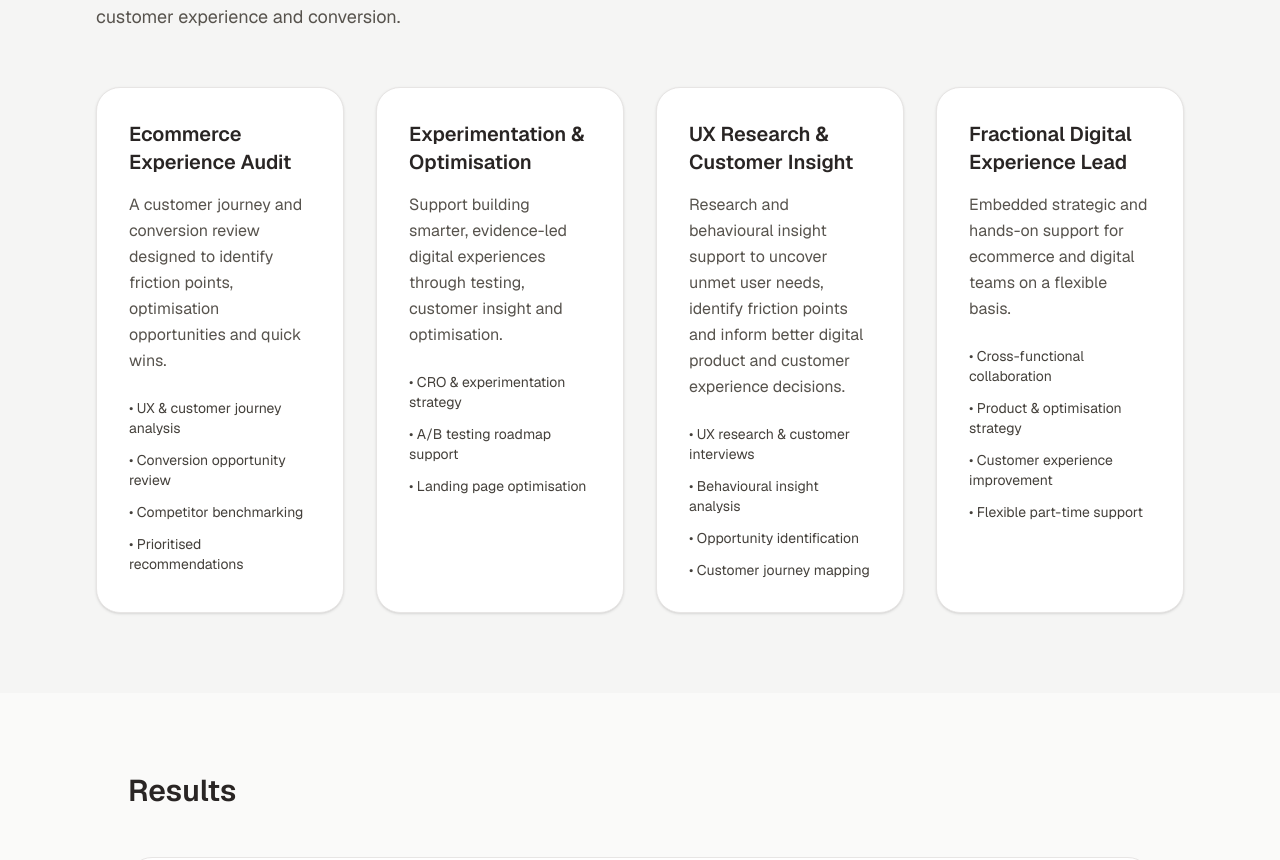
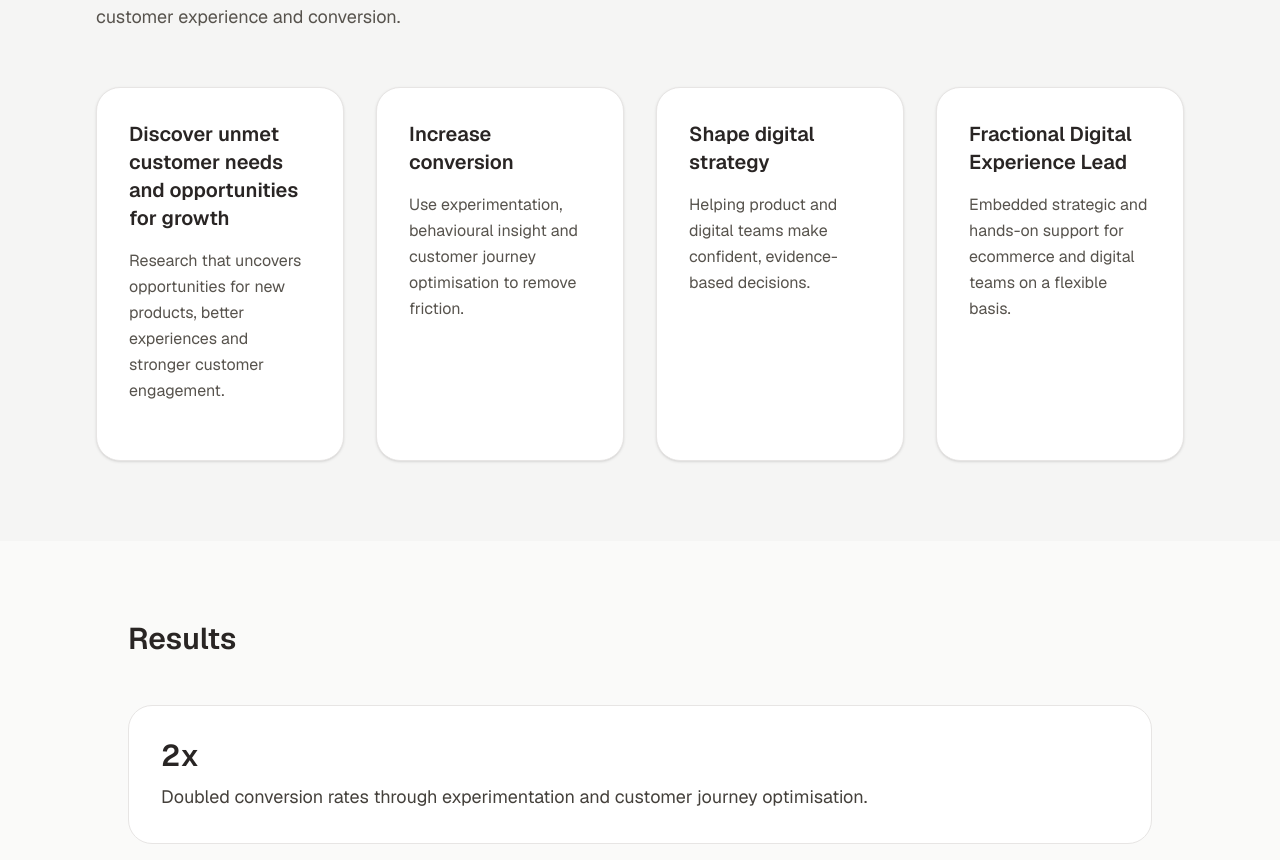
Before and after one commit to charaldred16-lab/charlotte-consulting-site, a Next.js app: page / in a window 1280 px wide. Shown: the part 1547-2407 px from the top of the page. Built offline with nearby package versions, Linux system fonts and the light colour scheme.

Commit message:
services edit

```diff
--- a/app/page.tsx
+++ b/app/page.tsx
@@ -76,52 +76,29 @@ export default function CharlotteConsultingSite() {
           <div className="grid gap-8 md:grid-cols-2 lg:grid-cols-4">
             <div className="rounded-3xl border border-stone-200 bg-white p-8 shadow-sm">
               <h3 className="mb-4 text-xl font-semibold">
-                Ecommerce Experience Audit
+                Discover unmet customer needs and opportunities for growth
               </h3>
 
               <p className="mb-6 leading-relaxed text-stone-600">
-                A customer journey and conversion review designed to identify friction points, optimisation opportunities and quick wins.
-              </p>
-
-              <ul className="space-y-3 text-sm text-stone-700">
-                <li>• UX & customer journey analysis</li>
-                <li>• Conversion opportunity review</li>
-                <li>• Competitor benchmarking</li>
-                <li>• Prioritised recommendations</li>
-              </ul>
+                Research that uncovers opportunities for new products, better experiences and stronger customer engagement.</p>
             </div>
 
             <div className="rounded-3xl border border-stone-200 bg-white p-8 shadow-sm">
               <h3 className="mb-4 text-xl font-semibold">
-                Experimentation & Optimisation
+                Increase conversion
               </h3>
 
               <p className="mb-6 leading-relaxed text-stone-600">
-                Support building smarter, evidence-led digital experiences through testing, customer insight and optimisation.
-              </p>
-
-              <ul className="space-y-3 text-sm text-stone-700">
-                <li>• CRO & experimentation strategy</li>
-                <li>• A/B testing roadmap support</li>
-                <li>• Landing page optimisation</li>
-              </ul>
+                Use experimentation, behavioural insight and customer journey optimisation to remove friction.</p>
             </div>
 
             <div className="rounded-3xl border border-stone-200 bg-white p-8 shadow-sm">
               <h3 className="mb-4 text-xl font-semibold">
-                UX Research & Customer Insight
+                Shape digital strategy
               </h3>
 
               <p className="mb-6 leading-relaxed text-stone-600">
-                Research and behavioural insight support to uncover unmet user needs, identify friction points and inform better digital product and customer experience decisions.
-              </p>
-
-              <ul className="space-y-3 text-sm text-stone-700">
-                <li>• UX research & customer interviews</li>
-                <li>• Behavioural insight analysis</li>
-                <li>• Opportunity identification</li>
-                <li>• Customer journey mapping</li>
-              </ul>
+                Helping product and digital teams make confident, evidence-based decisions.</p>
             </div>
 
             <div className="rounded-3xl border border-stone-200 bg-white p-8 shadow-sm">
@@ -132,13 +109,6 @@ export default function CharlotteConsultingSite() {
               <p className="mb-6 leading-relaxed text-stone-600">
                 Embedded strategic and hands-on support for ecommerce and digital teams on a flexible basis.
               </p>
-
-              <ul className="space-y-3 text-sm text-stone-700">
-                <li>• Cross-functional collaboration</li>
-                <li>• Product & optimisation strategy</li>
-                <li>• Customer experience improvement</li>
-                <li>• Flexible part-time support</li>
-              </ul>
             </div>
           </div>
         </div>
```
